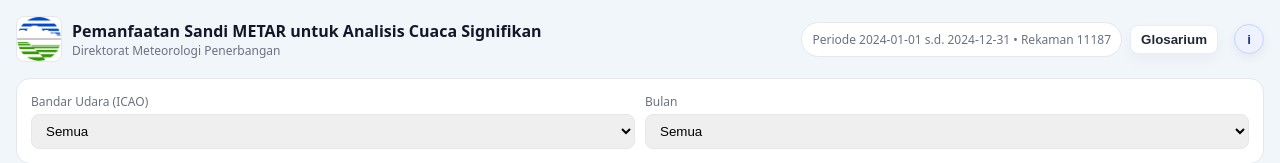
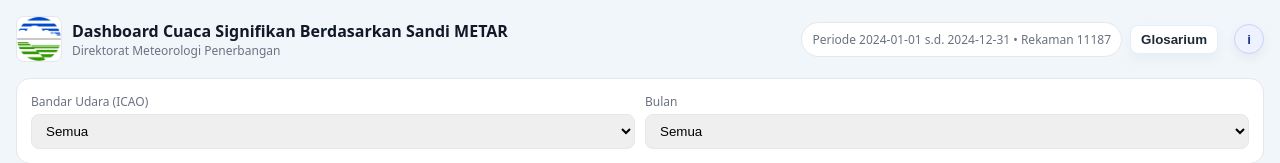
Before and after one commit to nazmint/dashboard-cuaca-signifikan, a plain HTML site: page index.html in a window 1280 px wide. Shown: the top 163 px of the page. Drawn offline with nearby package versions, Linux system fonts and the light colour scheme.

Commit message:
Update index.html
mengganti judul

```diff
--- a/index.html
+++ b/index.html
@@ -4,7 +4,7 @@
 <head>
     <meta charset="utf-8" />
     <meta name="viewport" content="width=device-width, initial-scale=1" />
-    <title>Pemanfaatan Sandi METAR</title>
+    <title>Dashboard Cuaca Signifikan</title>
     <script src="https://cdn.jsdelivr.net/npm/chart.js@4.4.1/dist/chart.umd.min.js"></script>
     <script src="https://cdn.jsdelivr.net/npm/papaparse@5.4.1/papaparse.min.js"></script>
     <style>
@@ -426,7 +426,7 @@
                 <img src="assets/icon_bmkg.png" alt="BMKG"
                     onerror="this.src='https://upload.wikimedia.org/wikipedia/commons/thumb/3/3b/Placeholder_view_vector.svg/120px-Placeholder_view_vector.svg.png'">
                 <div>
-                    <b>Pemanfaatan Sandi METAR untuk Analisis Cuaca Signifikan</b>
+                    <b>Dashboard Cuaca Signifikan Berdasarkan Sandi METAR</b>
                     <div style="font-size:12px;color:#6b7280">Direktorat Meteorologi Penerbangan</div>
                 </div>
             </div>
@@ -1380,4 +1380,5 @@
 
 </body>
 
+
 </html>
```
